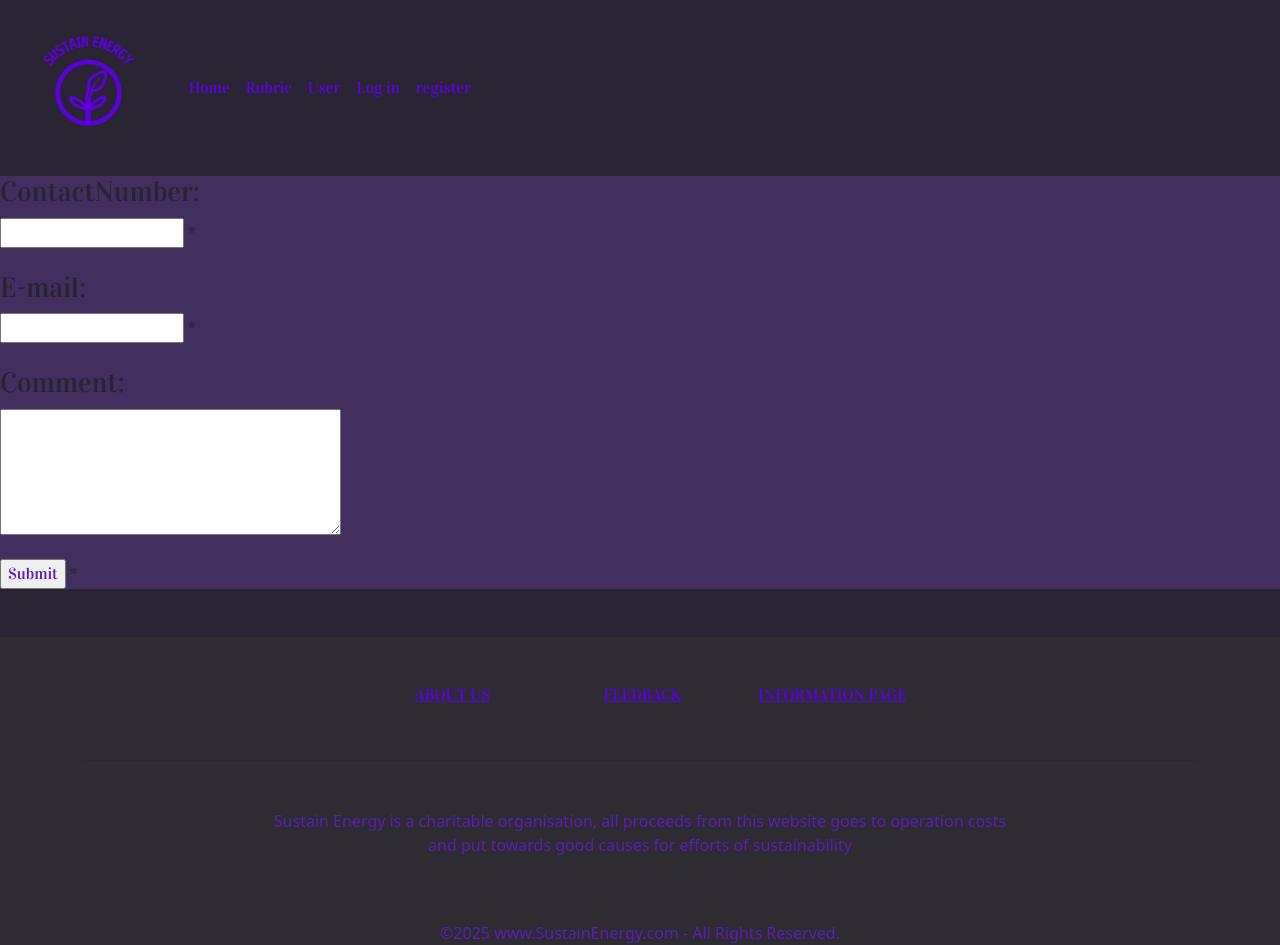
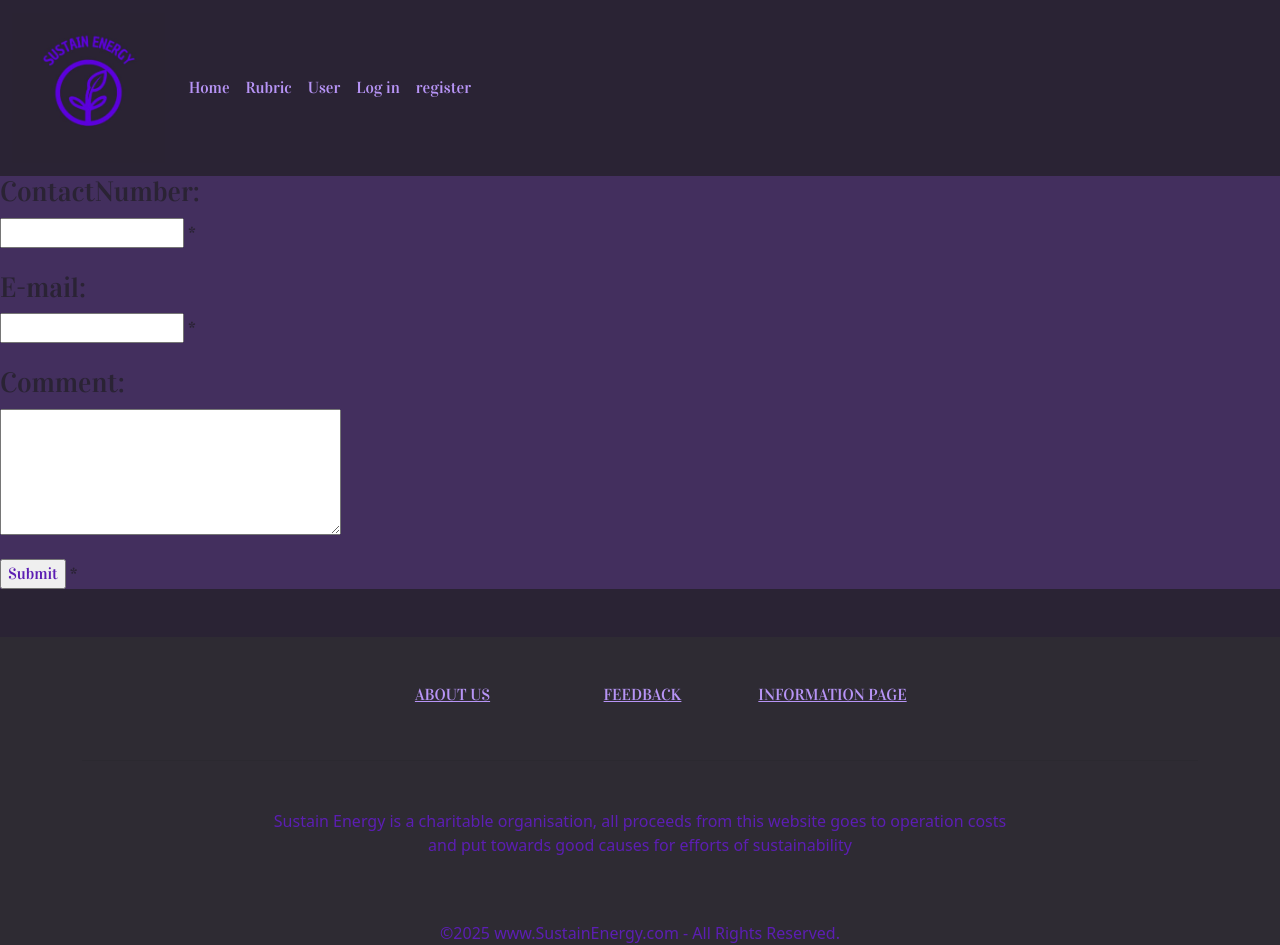
Before and after one commit to Garium/ProgramPHP, a PHP site: page /Feedback.php in a window 1280 px wide. Run offline with PHP 8.4, Linux system fonts and the light colour scheme.

Commit message:
updating

```diff
--- a/conn_db.php
+++ b/conn_db.php
@@ -1,11 +1,21 @@
 <?php
-$dsn = "mysql:host=gradedunit1-benmacphee1-b4b3.c.aivencloud.com;dbname=gradedunit";
-$dbusername = "avnadmin";
-$dbpassword = "AVNS_J-oEd11luXOcdaQHysb";
 try {
-    $link = new PDO($dsn, $dbusername, $dbpassword);
-    $link->setAttribute(PDO::ATTR_ERRMODE, PDO::ERRMODE_EXCEPTION);
+    $host    = 'gradedunit1-benmacphee1-b4b3.c.aivencloud.com';
+    $port    = 17172;
+    $db      = 'gradedunit';
+    $user    = 'avnadmin';
+    $pass    = 'AVNS_J-oEd11luXOcdaQHysb';
+    $charset = 'utf8mb4';
+    $caPath  = __DIR__ . '/ca.pem';
+
+    $dsn = "mysql:host=$host;port=$port;dbname=$db;charset=$charset";
+
+    $link = new PDO($dsn, $user, $pass, [
+        PDO::ATTR_ERRMODE            => PDO::ERRMODE_EXCEPTION,
+        PDO::ATTR_DEFAULT_FETCH_MODE => PDO::FETCH_ASSOC,
+        PDO::ATTR_EMULATE_PREPARES   => false,
+        PDO::MYSQL_ATTR_SSL_CA       => $caPath]);
+
 } catch (PDOException $e) {
     echo "Connection failed: " . $e->getMessage();
 }
-?>
--- a/includes/Footer.php
+++ b/includes/Footer.php
@@ -1,5 +1,5 @@
 <style>
-	.links{		color: #5c00DE;margin-left:5px;
+	.links{		color: #b794f6;margin-left:5px;
 }
 	.text{color:#5c1eb3}
 
@@ -16,7 +16,7 @@
           <!-- Grid column -->
           <div class="col-md-2">
             <h6 class="text-uppercase font-weight-bold">
-              <a href="About us.php" class="links">About us</a>
+              <a href="About-us.php" class="links">About us</a>
             </h6>
           </div>
           <!-- Grid column -->
@@ -66,5 +66,3 @@
     <!-- Copyright -->
   </footer>
   <!-- Footer -->
-</div>
-<!-- End of .container -->
--- a/includes/FooterLoggedIn.php
+++ b/includes/FooterLoggedIn.php
@@ -1,6 +1,6 @@
 
 <style>
-	.links{		color: #5c00DE;margin-left:5px;
+	.links{		color: #b794f6;margin-left:5px;
 }
 	.text{color:#5c1eb3}
 
--- a/includes/nav.php
+++ b/includes/nav.php
@@ -19,7 +19,7 @@ if (!isset($_SESSION['company_ID'])) {
 
 	#Override {
 		background-color: #2A2334;
-		color: #5c00DE;
+		color: #b794f6;
 	}
 
 
--- a/includes/navIndex.php
+++ b/includes/navIndex.php
@@ -9,7 +9,7 @@
 
 	#Override {
 		background-color: #2A2334;
-		color: #5c00DE;
+		color: #b794f6;
 	}
 
 	</style>
```
Also changed, not shown: .devcontainer/devcontainer.json, About-Us.php (renamed from About Us.php), about-Us Logged in.php (renamed from about Us Logged in.php).
